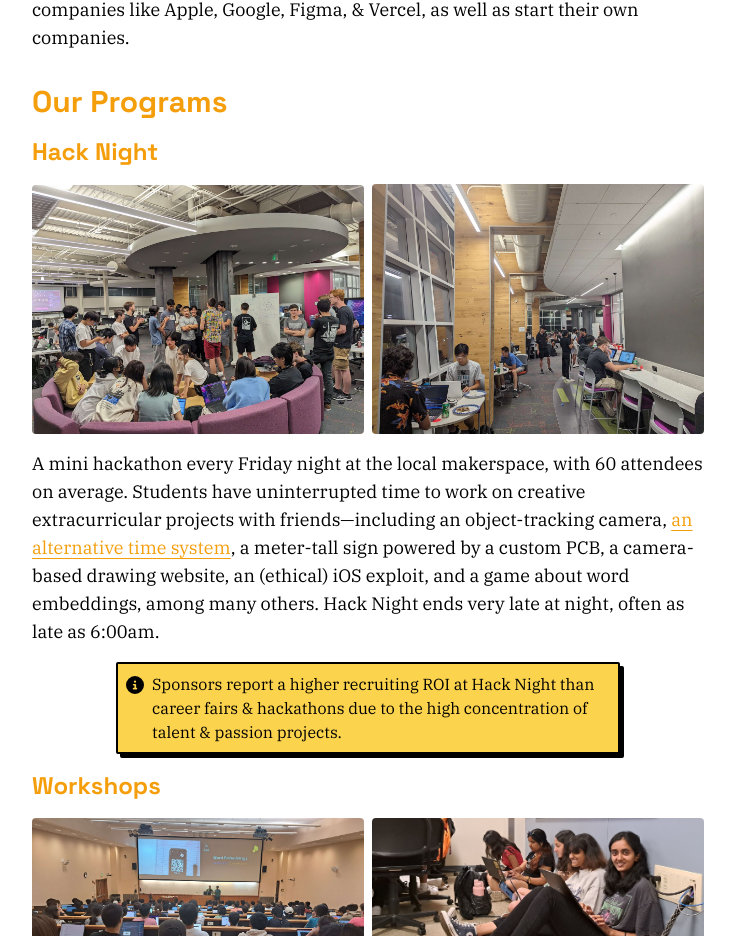
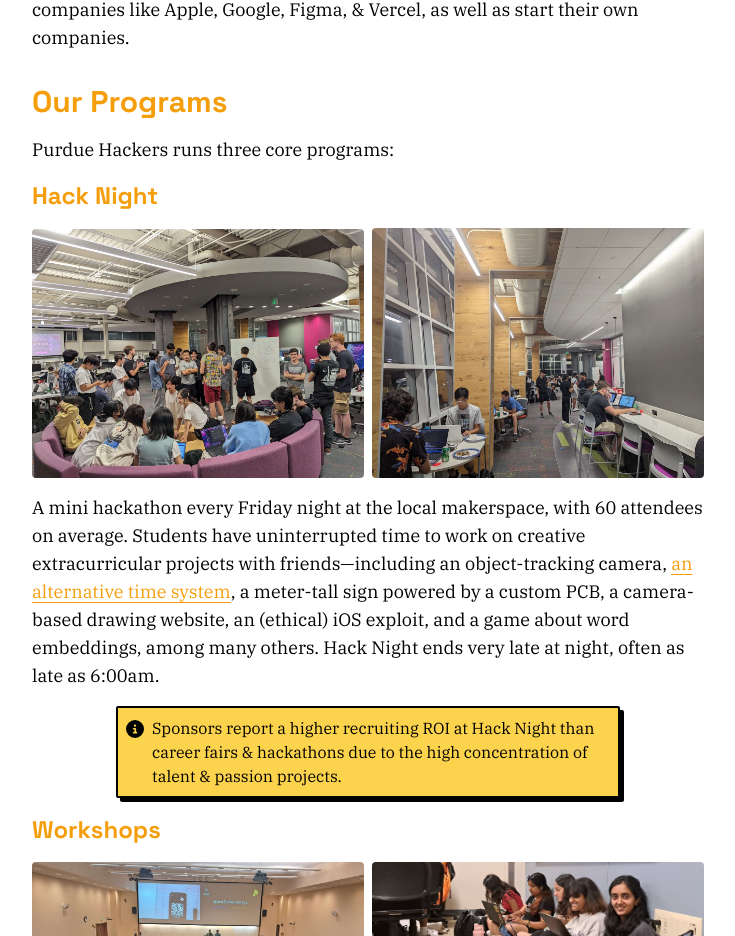
Before and after one commit to purduehackers/site, a Next.js app: page /sponsor in a window 1280 px wide. Shown: the part 1400-2336 px from the top of the page, without its empty margins (272-1007 px from the left). Built offline with nearby package versions, Linux system fonts and the light colour scheme.

Commit message:
fuck the haters

```diff
--- a/components/sponsor/sponsor.mdx
+++ b/components/sponsor/sponsor.mdx
@@ -23,6 +23,8 @@ The strong community & culture of building unblocks our members, giving them tim
 **The result is an extraordinarily high concentration of talented & motivated engineers.** Hackers have gone on to intern and work at highly-respected companies like Apple, Google, Figma, & Vercel, as well as start their own companies.
 
 # Our Programs
+
+Purdue Hackers runs three core programs:
 
 ## Hack Night
 
```
